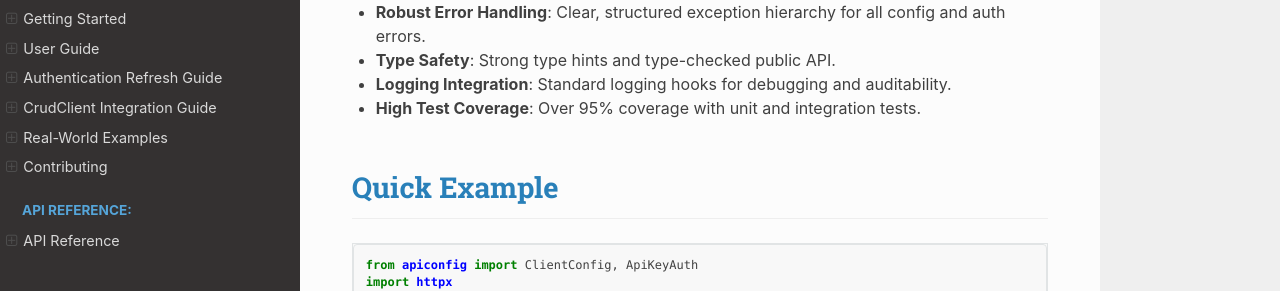
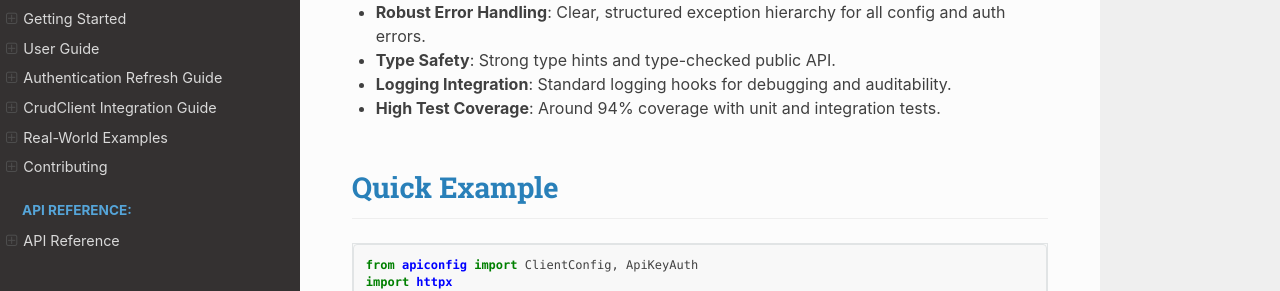
Before and after one commit to Leikaab/apiconfig, a Sphinx documentation site: the page built from docs/source/index.rst, in a window 1280 px wide and 900 px high, scrolled down 669 px. Shown: the part 162-453 px from the top of the window. Built offline with Sphinx 7.4.7 and the Read the Docs theme 3.1.0, drawn with Linux system fonts in a browser that asks for light colours.

Commit message:
docs: update coverage figure

```diff
--- a/docs/source/index.rst
+++ b/docs/source/index.rst
@@ -34,7 +34,7 @@ Key Features
 - **Robust Error Handling**: Clear, structured exception hierarchy for all config and auth errors.
 - **Type Safety**: Strong type hints and type-checked public API.
 - **Logging Integration**: Standard logging hooks for debugging and auditability.
-- **High Test Coverage**: Over 95% coverage with unit and integration tests.
+- **High Test Coverage**: Around 94% coverage with unit and integration tests.
 
 Quick Example
 -----------
```
Also changed, not shown: README.md (+1 -1 lines).
